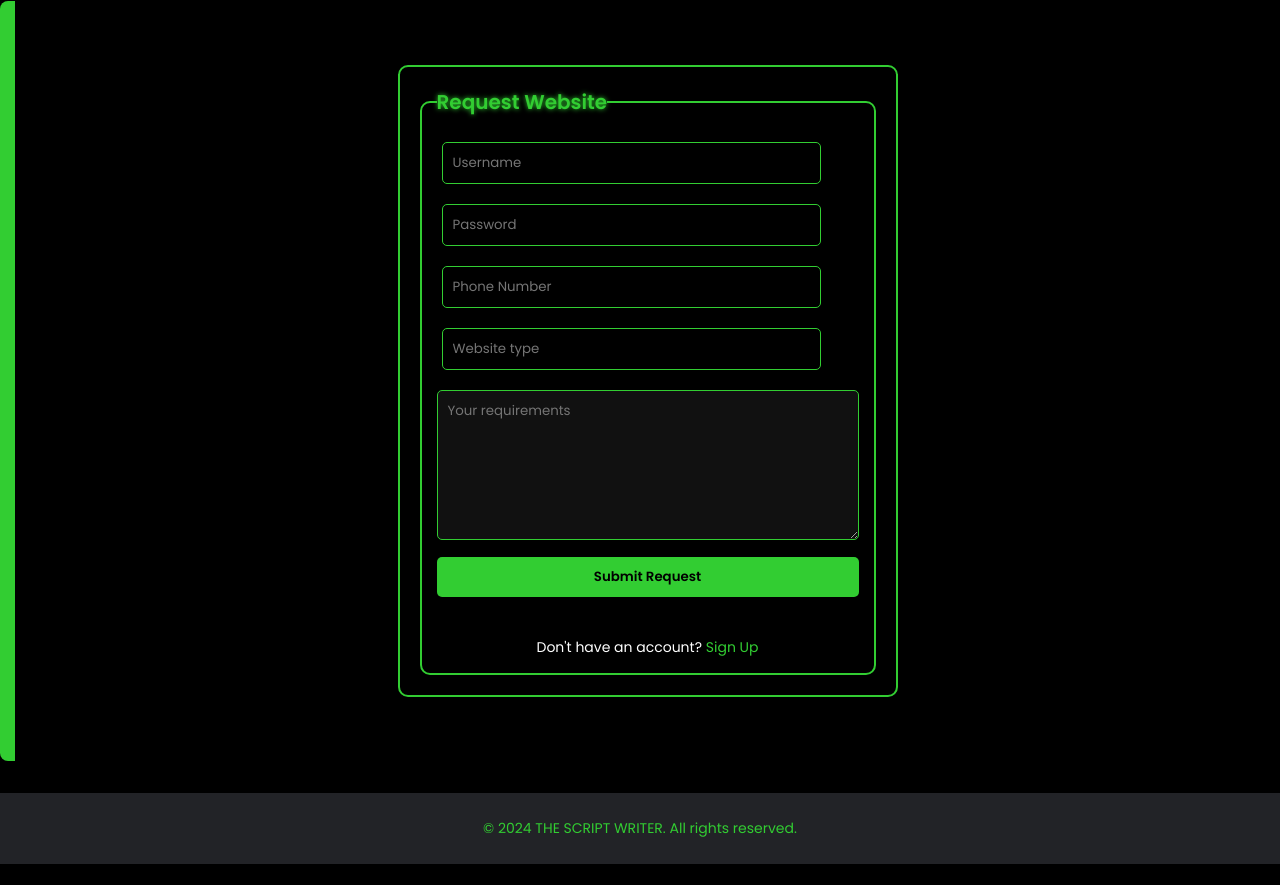
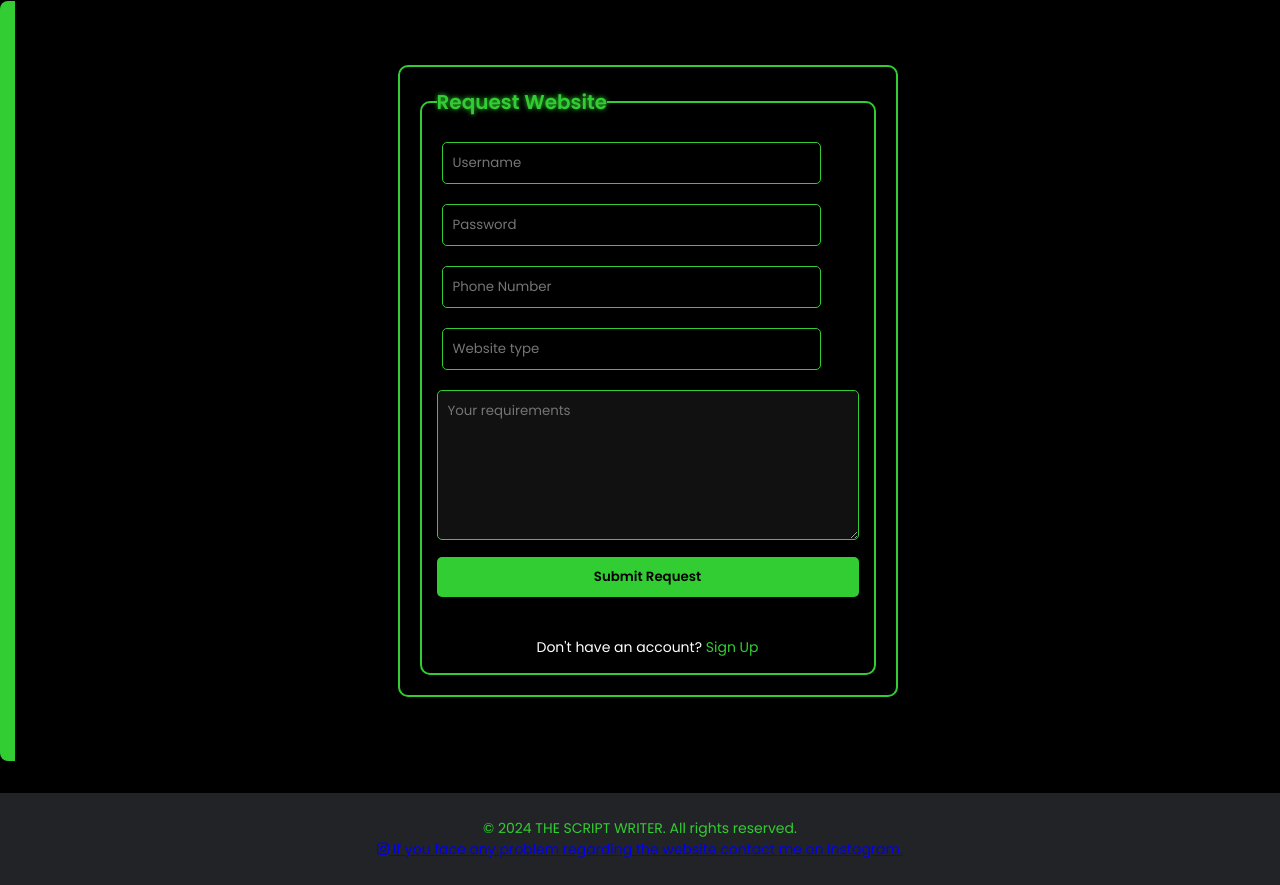
Before and after one commit to Linuxthecoder/Coderepertest1, a website: page public/index.html in a window 1280 px wide. Shown: the part 8563-9448 px from the top of the page. Before the commit the page ends 9427 px from the top, so only its background shows below. Drawn offline with nearby package versions, Linux system fonts and the light colour scheme.

Commit message:
Update index.html

```diff
--- a/public/index.html
+++ b/public/index.html
@@ -6,6 +6,7 @@
     <title>Code Reaper</title>
     <link rel="stylesheet" href="styles.css">
     <link rel="stylesheet" href="https://cdnjs.cloudflare.com/ajax/libs/font-awesome/6.4.2/css/all.min.css">
+    <link rel="stylesheet" href="https://cdnjs.cloudflare.com/ajax/libs/font-awesome/6.4.0/css/all.min.css">
     <link rel="icon" type="image/png" href="favicon.png">
 </head>
 <body
@@ -444,6 +445,11 @@
 
     <footer>
         <p>&copy; 2024 THE SCRIPT WRITER. All rights reserved.</p>
+          <p class="social-link">
+      <a href="https://www.instagram.com/the.script.writer/" target="_blank">
+        <i class="fab fa-instagram"></i> If you face any problem regarding the website contact me on Instagram.
+      </a>
+    </p>
     </footer>
 
     <script src="https://cdn.jsdelivr.net/npm/axios/dist/axios.min.js"></script>
```
